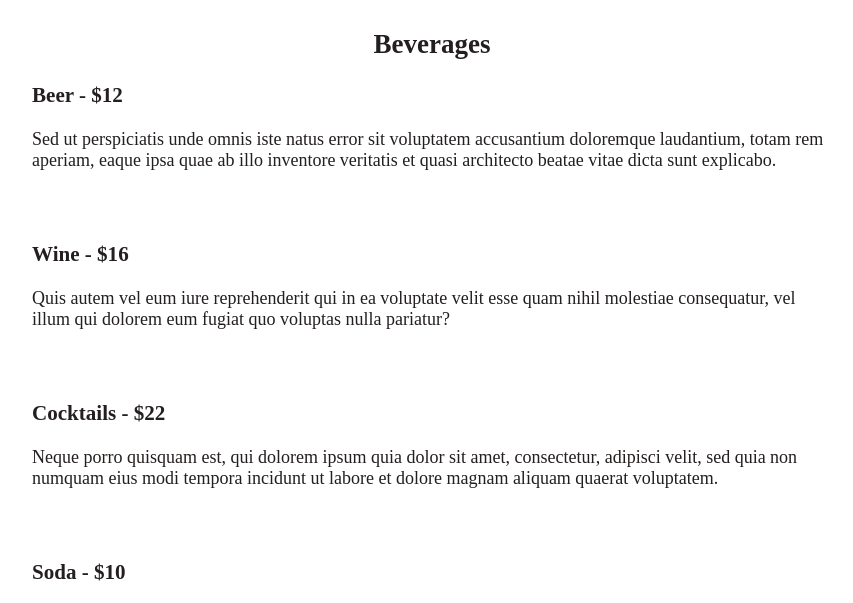
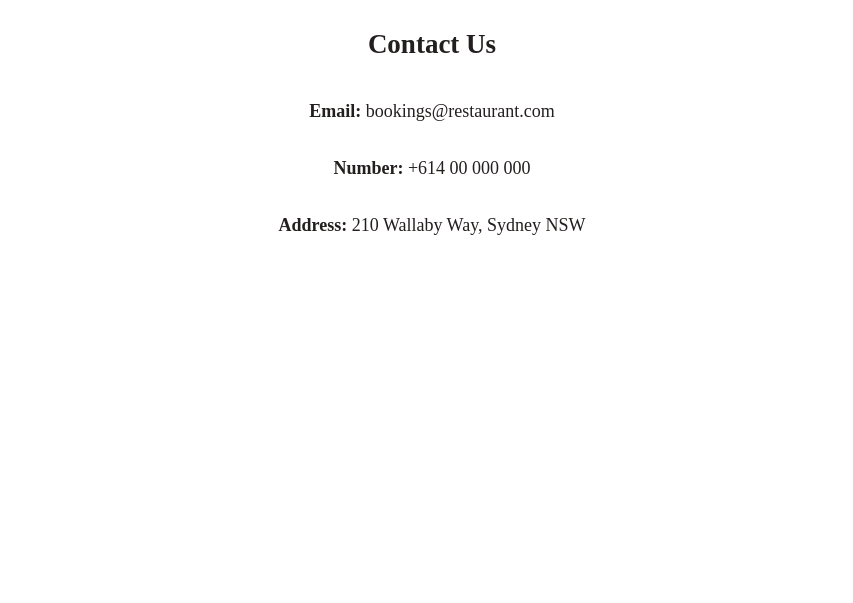
Before and after one commit to reneexie01/odin-restaurant-page, a website built with webpack: page src/index.html in a window 1280 px wide. Shown: the part 139-742 px from the top of the page, without its empty margins (208-1061 px from the left). Built offline with nearby package versions, Linux system fonts and the light colour scheme; files whose address does not match are found by name.

Commit message:
Added contact js page

```diff
--- a/src/contact-contents.js
+++ b/src/contact-contents.js
@@ -0,0 +1,27 @@
+export { contact };
+
+function contact() {
+    const element = document.createElement('div');
+    element.classList.add('contact');
+
+    const title = document.createElement('h2');
+    title.innerHTML = 'Contact Us';
+
+    const email = document.createElement('p');
+    email.innerHTML = `<span class="email">Email: </span>bookings@restaurant.com`;
+
+    const number = document.createElement('p');
+    number.innerHTML = `<span class="number">Number: </span>+614 00 000 000`;
+
+    const address = document.createElement('p');
+    address.innerHTML = `<span class="address">Address: </span>210 Wallaby Way, Sydney NSW`;
+
+    element.appendChild(title);
+
+    element.appendChild(title);
+    element.appendChild(email);
+    element.appendChild(number);
+    element.appendChild(address);
+
+    return element;
+}
--- a/src/index.js
+++ b/src/index.js
@@ -1,13 +1,10 @@
 import './style.css';
 import { logo, description, hours } from './home-contents.js';
 import { beverages, mains, sides } from './menu-contents.js';
+import { contact } from './contact-contents.js';
 
 const div = document.querySelector('#content');
 
 div.appendChild(logo());
 
-div.appendChild(beverages());
-
-div.appendChild(mains());
-
-div.appendChild(sides());
+div.appendChild(contact());
--- a/src/style.css
+++ b/src/style.css
@@ -50,3 +50,13 @@ ul {
 .beverages > p, .mains > p, .sides > p {
     padding-bottom: 50px;
 }
+
+.contact {
+    display: flex;
+    flex-direction: column;
+    align-items: center;
+}
+
+.email, .number, .address {
+    font-weight: bold;
+}
```
